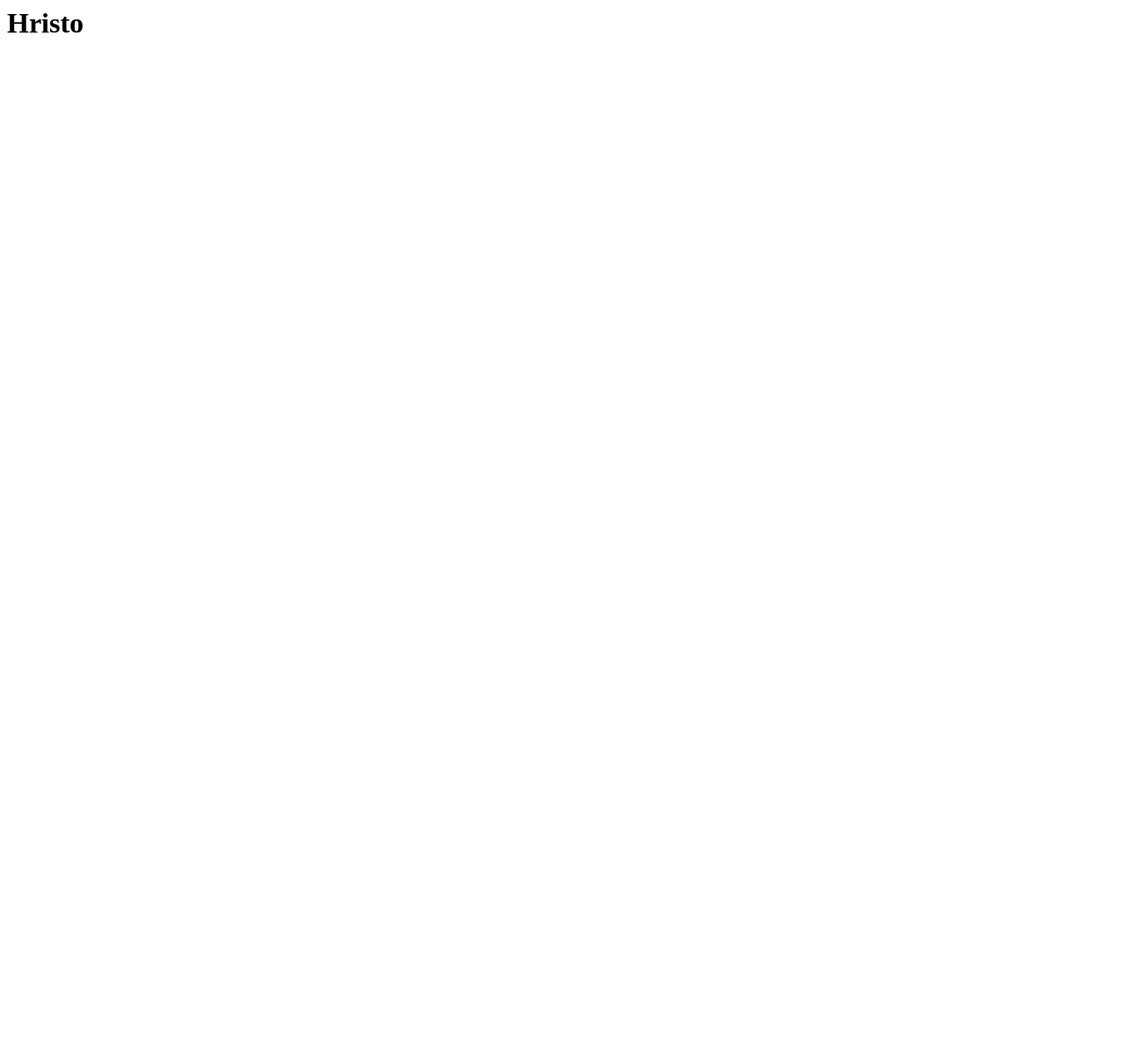
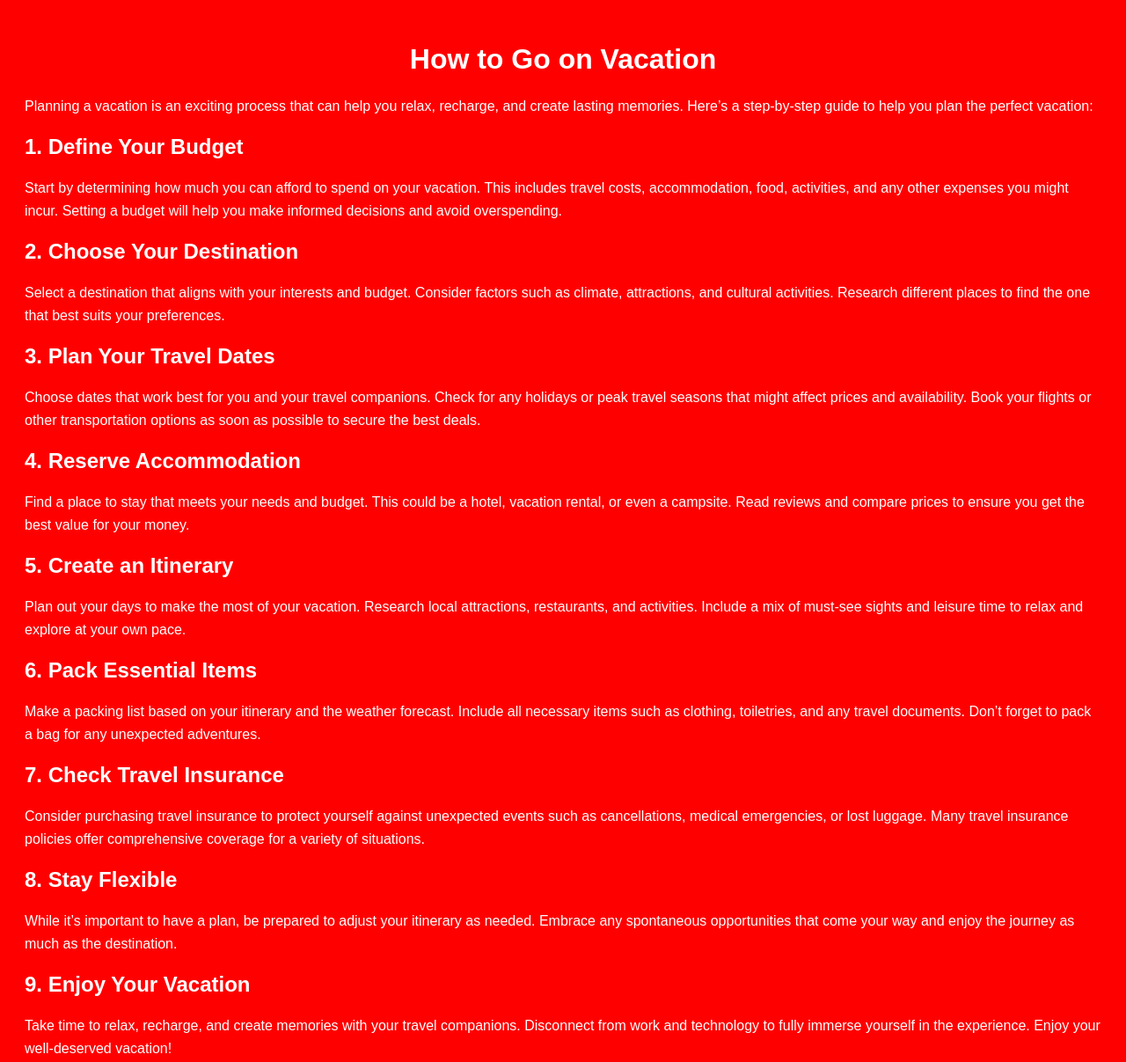
Before and after one commit to hgigovski/-Floor-Cleaning-Robot, a plain HTML site: page index.html in a window 1280 px wide. Shown: the whole page at 88% size. Before the commit the page ends 800 px from the top, so only its background shows below. Drawn offline with Linux system fonts and the light colour scheme.

Commit message:
Update index.html

```diff
--- a/index.html
+++ b/index.html
@@ -1,2 +1,53 @@
-<h1>Hristo
-</h1>
+<!DOCTYPE html>
+<html lang="en">
+<head>
+    <meta charset="UTF-8">
+    <meta name="viewport" content="width=device-width, initial-scale=1.0">
+    <title>Vacation Plan</title>
+    <style>
+        body {
+            background-color: red;
+            color: white;
+            font-family: Arial, sans-serif;
+            padding: 20px;
+        }
+        h1 {
+            text-align: center;
+        }
+        p {
+            line-height: 1.6;
+        }
+    </style>
+</head>
+<body>
+    <h1>How to Go on Vacation</h1>
+    <p>Planning a vacation is an exciting process that can help you relax, recharge, and create lasting memories. Here’s a step-by-step guide to help you plan the perfect vacation:</p>
+
+    <h2>1. Define Your Budget</h2>
+    <p>Start by determining how much you can afford to spend on your vacation. This includes travel costs, accommodation, food, activities, and any other expenses you might incur. Setting a budget will help you make informed decisions and avoid overspending.</p>
+
+    <h2>2. Choose Your Destination</h2>
+    <p>Select a destination that aligns with your interests and budget. Consider factors such as climate, attractions, and cultural activities. Research different places to find the one that best suits your preferences.</p>
+
+    <h2>3. Plan Your Travel Dates</h2>
+    <p>Choose dates that work best for you and your travel companions. Check for any holidays or peak travel seasons that might affect prices and availability. Book your flights or other transportation options as soon as possible to secure the best deals.</p>
+
+    <h2>4. Reserve Accommodation</h2>
+    <p>Find a place to stay that meets your needs and budget. This could be a hotel, vacation rental, or even a campsite. Read reviews and compare prices to ensure you get the best value for your money.</p>
+
+    <h2>5. Create an Itinerary</h2>
+    <p>Plan out your days to make the most of your vacation. Research local attractions, restaurants, and activities. Include a mix of must-see sights and leisure time to relax and explore at your own pace.</p>
+
+    <h2>6. Pack Essential Items</h2>
+    <p>Make a packing list based on your itinerary and the weather forecast. Include all necessary items such as clothing, toiletries, and any travel documents. Don’t forget to pack a bag for any unexpected adventures.</p>
+
+    <h2>7. Check Travel Insurance</h2>
+    <p>Consider purchasing travel insurance to protect yourself against unexpected events such as cancellations, medical emergencies, or lost luggage. Many travel insurance policies offer comprehensive coverage for a variety of situations.</p>
+
+    <h2>8. Stay Flexible</h2>
+    <p>While it’s important to have a plan, be prepared to adjust your itinerary as needed. Embrace any spontaneous opportunities that come your way and enjoy the journey as much as the destination.</p>
+
+    <h2>9. Enjoy Your Vacation</h2>
+    <p>Take time to relax, recharge, and create memories with your travel companions. Disconnect from work and technology to fully immerse yourself in the experience. Enjoy your well-deserved vacation!</p>
+</body>
+</html>
```
